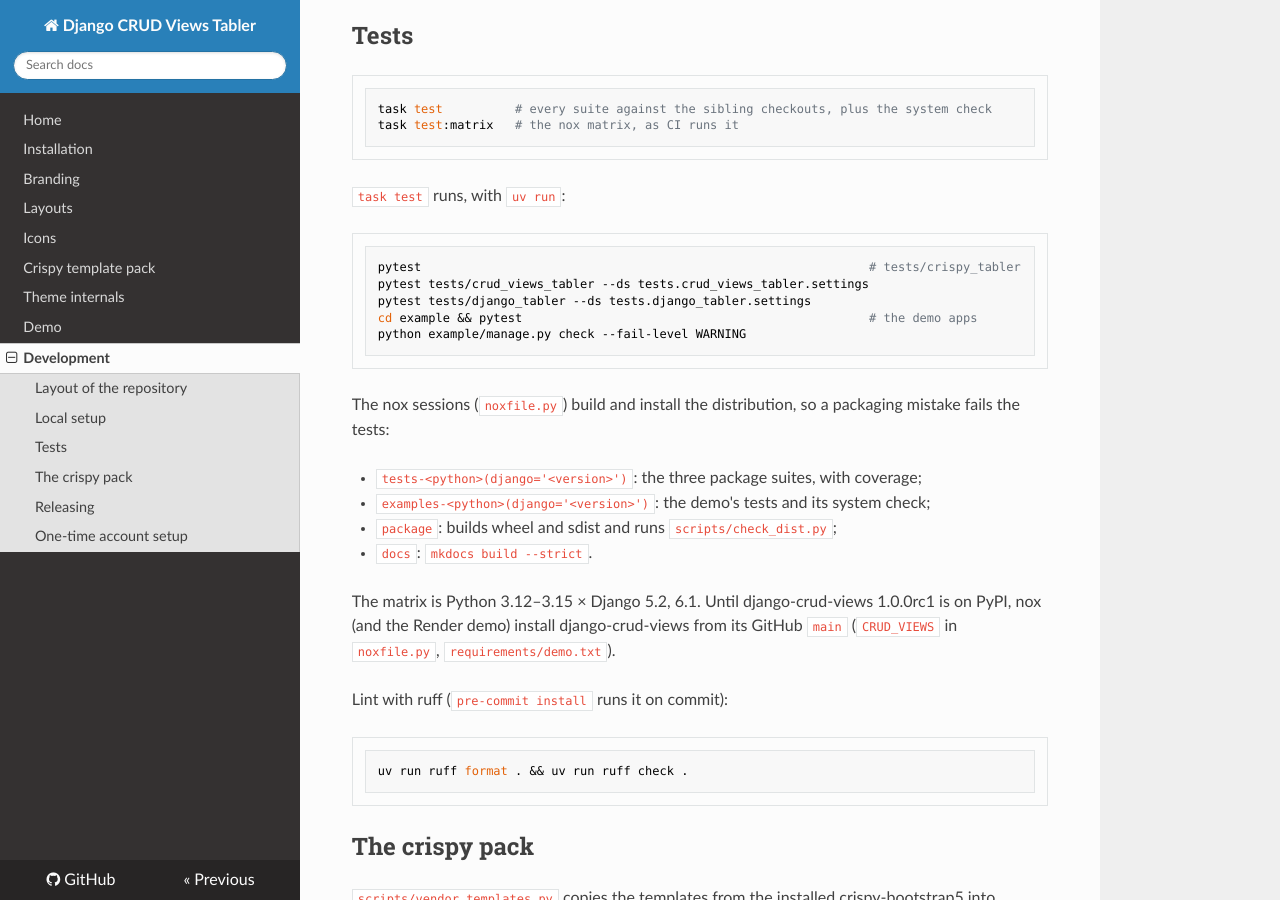
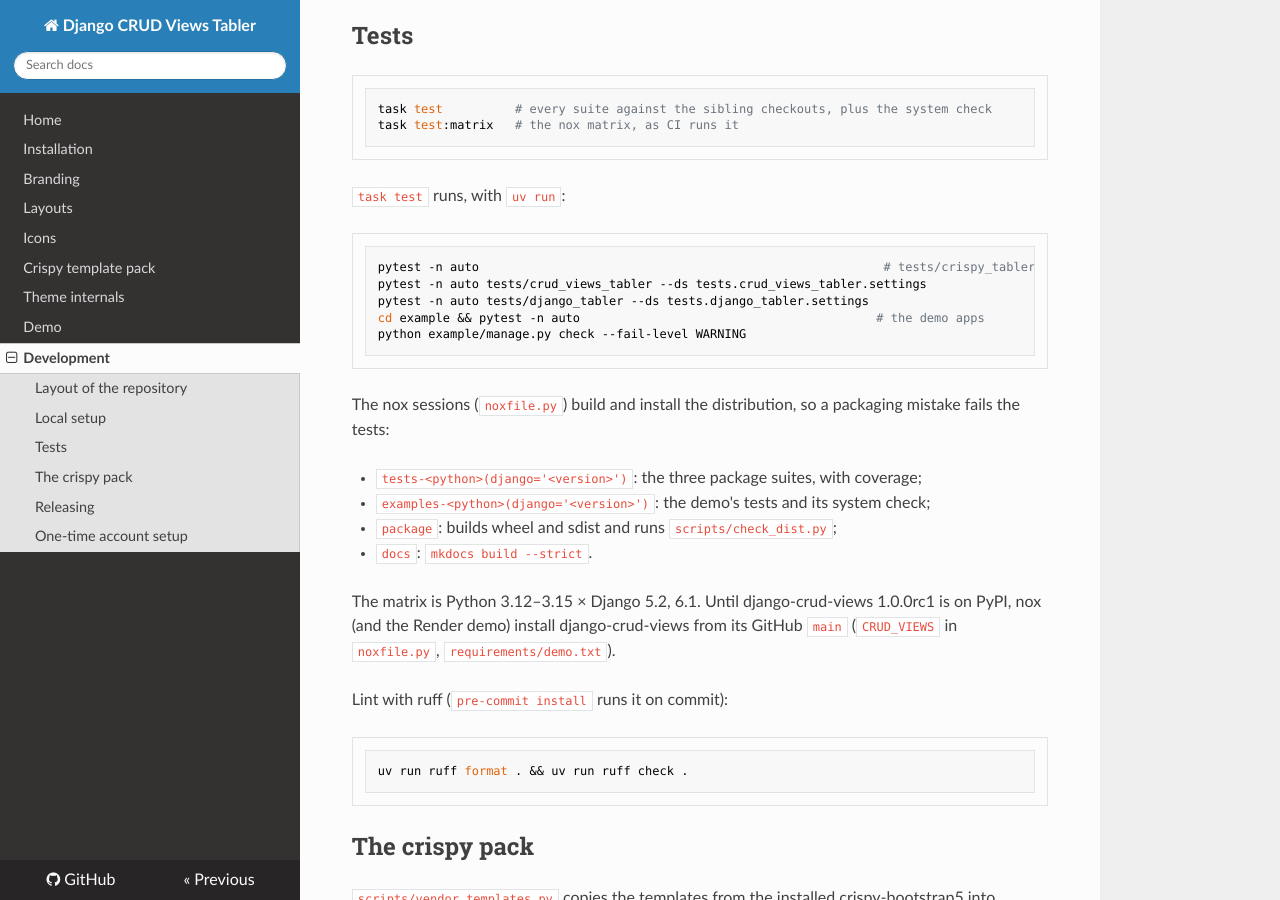
Before and after one commit to jacob-consulting/django-crud-views-tabler, an MkDocs documentation site: the page built from docs/development.md, in a window 1280 px wide and 900 px high, scrolled down 1041 px. Built offline with MkDocs 1.6.1, drawn with Linux system fonts in a browser that asks for light colours; nearby versions of some CDN libraries.

Commit message:
Tests: run every suite on all cores (pytest -n auto) in task test; note it in CLAUDE.md
Co-Authored-By: Claude Opus 5.5 <noreply@anthropic.com>

````diff
--- a/docs/development.md
+++ b/docs/development.md
@@ -46,10 +46,10 @@ task test:matrix   # the nox matrix, as CI runs it
 `task test` runs, with `uv run`:
 
 ```shell
-pytest                                                              # tests/crispy_tabler
-pytest tests/crud_views_tabler --ds tests.crud_views_tabler.settings
-pytest tests/django_tabler --ds tests.django_tabler.settings
-cd example && pytest                                                # the demo apps
+pytest -n auto                                                        # tests/crispy_tabler
+pytest -n auto tests/crud_views_tabler --ds tests.crud_views_tabler.settings
+pytest -n auto tests/django_tabler --ds tests.django_tabler.settings
+cd example && pytest -n auto                                         # the demo apps
 python example/manage.py check --fail-level WARNING
 ```
 
````
Also changed, not shown: CLAUDE.md (+7 -4 lines), Taskfile.yaml (+4 -4 lines).
